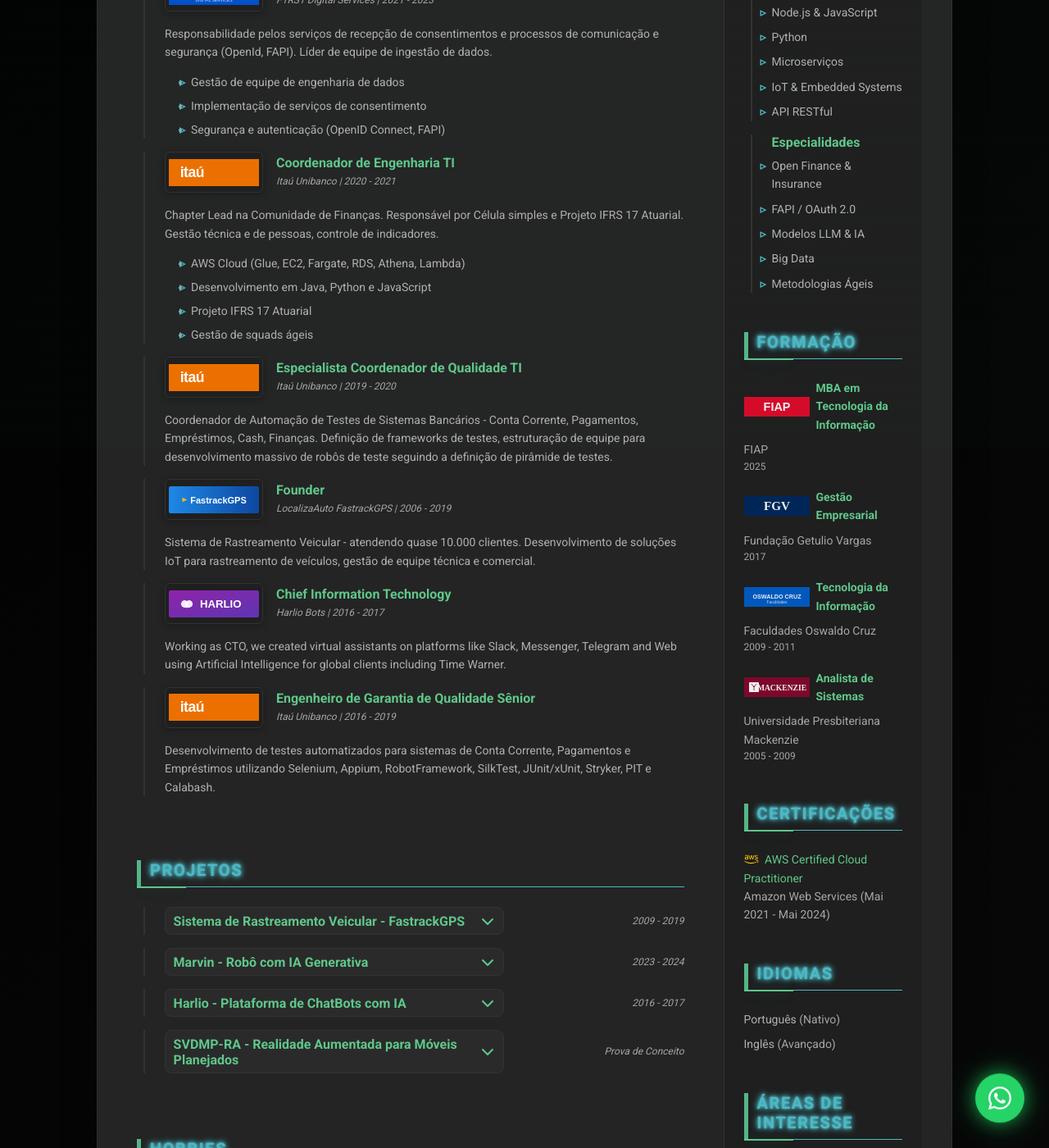
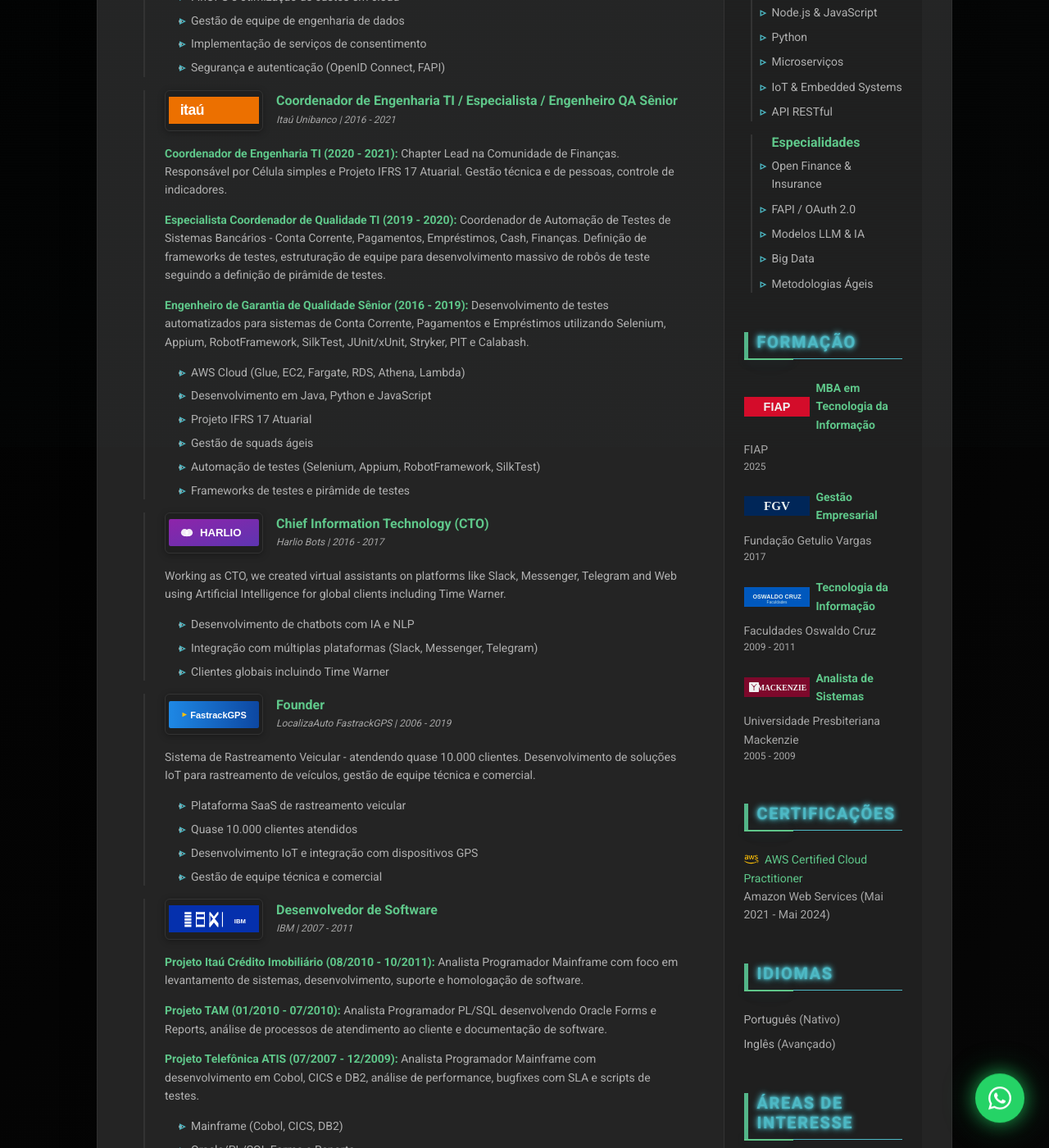
Before and after one commit to marvinmvns/cv2, a Jekyll site: the page index.html, which Jekyll copies as it is, in a window 1280 px wide and 1400 px high, scrolled down 855 px. Shown: the whole window at 82% size. Built offline with Jekyll 4.4.1, drawn with Linux system fonts in a browser that asks for light colours; nearby versions of some CDN libraries; library files that are not in the unit come from our copies; some of the changed text lies outside the part shown.

Commit message:
feat: reorganize work experience by company and add IBM + Systemplan
Experience Organization:
- Grouped all positions by company
- Chronological order (most recent first)
- Combined multiple positions at same company

Companies Added:
1. IBM (2007 - 2011): Desenvolvedor de Software
   - 3 major projects: Itaú Crédito Imobiliário, TAM, Telefônica ATIS
   - Mainframe development (Cobol, CICS, DB2)
   - Oracle PL/SQL Forms and Reports
   - Created IBM logo SVG with iconic striped design

2. Systemplan Consultoria (2005 - 2007): Analista de Sistemas Junior
   - Mainframe development and process analysis
   - Created Systemplan logo SVG

Consolidated Experiences:
- F1RST Digital Services (2021 - Presente): Senior Lead + IT Lead
- Itaú Unibanco (2016 - 2021): 3 positions combined
- Harlio Bots (2016 - 2017): CTO
- LocalizaAuto FastrackGPS (2006 - 2019): Founder
- IBM (2007 - 2011): Software Developer
- Systemplan (2005 - 2007): Junior Systems Analyst

Final Order (Chronological):
1. F1RST (2021 - Present)
2. Itaú (2016 - 2021)
3. Harlio (2016 - 2017)
4. FastrackGPS (2006 - 2019)
5. IBM (2007 - 2011)
6. Systemplan (2005 - 2007)

Benefits:
- Cleaner, more organized layout
- Shows career progression clearly
- Reduces repetition
- Emphasizes breadth of experience
- Complete 20+ year career timeline

🤖 Generated with [Claude Code](https://claude.com/claude-code)

Co-Authored-By: Claude <noreply@anthropic.com>

```diff
--- a/index.html
+++ b/index.html
@@ -78,40 +78,25 @@
 							<section class="work-section py-3">
 								<h3 class="text-uppercase resume-section-heading mb-4">Experiência Profissional</h3>
 
+								<!-- F1RST Digital Services: 2021 - Presente -->
 								<div class="item mb-3">
 									<div class="item-heading row align-items-center mb-2">
 										<div class="col-12 d-flex align-items-center mb-2">
 											<img src="assets/images/companies/f1rst-logo.svg" alt="F1RST Digital Services" class="company-logo me-3">
 											<div class="flex-grow-1">
-												<h4 class="item-title mb-1">Senior Lead</h4>
-												<div class="item-meta text-muted">F1RST Digital Services | 2023 - Presente</div>
+												<h4 class="item-title mb-1">Senior Lead / IT Lead</h4>
+												<div class="item-meta text-muted">F1RST Digital Services | 2021 - Presente</div>
 											</div>
 										</div>
 									</div>
 									<div class="item-content">
-										<p>Liderança técnica em projetos de Open Finance & Insurance, implementando soluções com FAPI/OAuth, Data Lake e FinOPS.</p>
+										<p><strong>Senior Lead (2023 - Presente):</strong> Liderança técnica em projetos de Open Finance & Insurance, implementando soluções com FAPI/OAuth, Data Lake e FinOPS.</p>
+										<p><strong>IT Lead (2021 - 2023):</strong> Responsabilidade pelos serviços de recepção de consentimentos e processos de comunicação e segurança (OpenId, FAPI). Líder de equipe de ingestão de dados.</p>
 										<ul class="resume-list">
 											<li>Open Finance & Open Insurance</li>
 											<li>Implementação FAPI / OAuth 2.0</li>
 											<li>Arquitetura de Data Lake</li>
 											<li>FinOPS e otimização de custos em cloud</li>
-										</ul>
-									</div>
-								</div><!--//item-->
-
-								<div class="item mb-3">
-									<div class="item-heading row align-items-center mb-2">
-										<div class="col-12 d-flex align-items-center mb-2">
-											<img src="assets/images/companies/f1rst-logo.svg" alt="F1RST Digital Services" class="company-logo me-3">
-											<div class="flex-grow-1">
-												<h4 class="item-title mb-1">IT Lead</h4>
-												<div class="item-meta text-muted">F1RST Digital Services | 2021 - 2023</div>
-											</div>
-										</div>
-									</div>
-									<div class="item-content">
-										<p>Responsabilidade pelos serviços de recepção de consentimentos e processos de comunicação e segurança (OpenId, FAPI). Líder de equipe de ingestão de dados.</p>
-										<ul class="resume-list">
 											<li>Gestão de equipe de engenharia de dados</li>
 											<li>Implementação de serviços de consentimento</li>
 											<li>Segurança e autenticação (OpenID Connect, FAPI)</li>
@@ -119,42 +104,54 @@
 									</div>
 								</div><!--//item-->
 
+								<!-- Itaú Unibanco: 2016 - 2021 -->
 								<div class="item mb-3">
 									<div class="item-heading row align-items-center mb-2">
 										<div class="col-12 d-flex align-items-center mb-2">
 											<img src="assets/images/companies/itau-logo.svg" alt="Itaú Unibanco" class="company-logo me-3">
 											<div class="flex-grow-1">
-												<h4 class="item-title mb-1">Coordenador de Engenharia TI</h4>
-												<div class="item-meta text-muted">Itaú Unibanco | 2020 - 2021</div>
+												<h4 class="item-title mb-1">Coordenador de Engenharia TI / Especialista / Engenheiro QA Sênior</h4>
+												<div class="item-meta text-muted">Itaú Unibanco | 2016 - 2021</div>
 											</div>
 										</div>
 									</div>
 									<div class="item-content">
-										<p>Chapter Lead na Comunidade de Finanças. Responsável por Célula simples e Projeto IFRS 17 Atuarial. Gestão técnica e de pessoas, controle de indicadores.</p>
+										<p><strong>Coordenador de Engenharia TI (2020 - 2021):</strong> Chapter Lead na Comunidade de Finanças. Responsável por Célula simples e Projeto IFRS 17 Atuarial. Gestão técnica e de pessoas, controle de indicadores.</p>
+										<p><strong>Especialista Coordenador de Qualidade TI (2019 - 2020):</strong> Coordenador de Automação de Testes de Sistemas Bancários - Conta Corrente, Pagamentos, Empréstimos, Cash, Finanças. Definição de frameworks de testes, estruturação de equipe para desenvolvimento massivo de robôs de teste seguindo a definição de pirâmide de testes.</p>
+										<p><strong>Engenheiro de Garantia de Qualidade Sênior (2016 - 2019):</strong> Desenvolvimento de testes automatizados para sistemas de Conta Corrente, Pagamentos e Empréstimos utilizando Selenium, Appium, RobotFramework, SilkTest, JUnit/xUnit, Stryker, PIT e Calabash.</p>
 										<ul class="resume-list">
 											<li>AWS Cloud (Glue, EC2, Fargate, RDS, Athena, Lambda)</li>
 											<li>Desenvolvimento em Java, Python e JavaScript</li>
 											<li>Projeto IFRS 17 Atuarial</li>
 											<li>Gestão de squads ágeis</li>
+											<li>Automação de testes (Selenium, Appium, RobotFramework, SilkTest)</li>
+											<li>Frameworks de testes e pirâmide de testes</li>
 										</ul>
 									</div>
 								</div><!--//item-->
 
+								<!-- Harlio Bots: 2016 - 2017 -->
 								<div class="item mb-3">
 									<div class="item-heading row align-items-center mb-2">
 										<div class="col-12 d-flex align-items-center mb-2">
-											<img src="assets/images/companies/itau-logo.svg" alt="Itaú Unibanco" class="company-logo me-3">
+											<img src="assets/images/companies/harlio-logo.svg" alt="Harlio Bots" class="company-logo me-3">
 											<div class="flex-grow-1">
-												<h4 class="item-title mb-1">Especialista Coordenador de Qualidade TI</h4>
-												<div class="item-meta text-muted">Itaú Unibanco | 2019 - 2020</div>
+												<h4 class="item-title mb-1">Chief Information Technology (CTO)</h4>
+												<div class="item-meta text-muted">Harlio Bots | 2016 - 2017</div>
 											</div>
 										</div>
 									</div>
 									<div class="item-content">
-										<p>Coordenador de Automação de Testes de Sistemas Bancários - Conta Corrente, Pagamentos, Empréstimos, Cash, Finanças. Definição de frameworks de testes, estruturação de equipe para desenvolvimento massivo de robôs de teste seguindo a definição de pirâmide de testes.</p>
+										<p>Working as CTO, we created virtual assistants on platforms like Slack, Messenger, Telegram and Web using Artificial Intelligence for global clients including Time Warner.</p>
+										<ul class="resume-list">
+											<li>Desenvolvimento de chatbots com IA e NLP</li>
+											<li>Integração com múltiplas plataformas (Slack, Messenger, Telegram)</li>
+											<li>Clientes globais incluindo Time Warner</li>
+										</ul>
 									</div>
 								</div><!--//item-->
 
+								<!-- LocalizaAuto FastrackGPS: 2006 - 2019 -->
 								<div class="item mb-3">
 									<div class="item-heading row align-items-center mb-2">
 										<div class="col-12 d-flex align-items-center mb-2">
@@ -167,36 +164,58 @@
 									</div>
 									<div class="item-content">
 										<p>Sistema de Rastreamento Veicular - atendendo quase 10.000 clientes. Desenvolvimento de soluções IoT para rastreamento de veículos, gestão de equipe técnica e comercial.</p>
+										<ul class="resume-list">
+											<li>Plataforma SaaS de rastreamento veicular</li>
+											<li>Quase 10.000 clientes atendidos</li>
+											<li>Desenvolvimento IoT e integração com dispositivos GPS</li>
+											<li>Gestão de equipe técnica e comercial</li>
+										</ul>
 									</div>
 								</div><!--//item-->
 
+								<!-- IBM: 2007 - 2011 -->
 								<div class="item mb-3">
 									<div class="item-heading row align-items-center mb-2">
 										<div class="col-12 d-flex align-items-center mb-2">
-											<img src="assets/images/companies/harlio-logo.svg" alt="Harlio Bots" class="company-logo me-3">
+											<img src="assets/images/companies/ibm-logo.svg" alt="IBM" class="company-logo me-3">
 											<div class="flex-grow-1">
-												<h4 class="item-title mb-1">Chief Information Technology</h4>
-												<div class="item-meta text-muted">Harlio Bots | 2016 - 2017</div>
+												<h4 class="item-title mb-1">Desenvolvedor de Software</h4>
+												<div class="item-meta text-muted">IBM | 2007 - 2011</div>
 											</div>
 										</div>
 									</div>
 									<div class="item-content">
-										<p>Working as CTO, we created virtual assistants on platforms like Slack, Messenger, Telegram and Web using Artificial Intelligence for global clients including Time Warner.</p>
+										<p><strong>Projeto Itaú Crédito Imobiliário (08/2010 - 10/2011):</strong> Analista Programador Mainframe com foco em levantamento de sistemas, desenvolvimento, suporte e homologação de software.</p>
+										<p><strong>Projeto TAM (01/2010 - 07/2010):</strong> Analista Programador PL/SQL desenvolvendo Oracle Forms e Reports, análise de processos de atendimento ao cliente e documentação de software.</p>
+										<p><strong>Projeto Telefônica ATIS (07/2007 - 12/2009):</strong> Analista Programador Mainframe com desenvolvimento em Cobol, CICS e DB2, análise de performance, bugfixes com SLA e scripts de testes.</p>
+										<ul class="resume-list">
+											<li>Mainframe (Cobol, CICS, DB2)</li>
+											<li>Oracle/PL/SQL Forms e Reports</li>
+											<li>Ferramentas: Control M, Harvest, Endevor, TSO</li>
+											<li>Análise de performance e otimização</li>
+											<li>Clientes: Itaú, TAM, Telefônica</li>
+										</ul>
 									</div>
 								</div><!--//item-->
 
+								<!-- Systemplan Consultoria: 2005 - 2007 -->
 								<div class="item">
 									<div class="item-heading row align-items-center mb-2">
 										<div class="col-12 d-flex align-items-center mb-2">
-											<img src="assets/images/companies/itau-logo.svg" alt="Itaú Unibanco" class="company-logo me-3">
+											<img src="assets/images/companies/systemplan-logo.svg" alt="Systemplan Consultoria" class="company-logo me-3">
 											<div class="flex-grow-1">
-												<h4 class="item-title mb-1">Engenheiro de Garantia de Qualidade Sênior</h4>
-												<div class="item-meta text-muted">Itaú Unibanco | 2016 - 2019</div>
+												<h4 class="item-title mb-1">Analista de Sistemas Junior</h4>
+												<div class="item-meta text-muted">Systemplan Consultoria | 2005 - 2007</div>
 											</div>
 										</div>
 									</div>
 									<div class="item-content">
-										<p>Desenvolvimento de testes automatizados para sistemas de Conta Corrente, Pagamentos e Empréstimos utilizando Selenium, Appium, RobotFramework, SilkTest, JUnit/xUnit, Stryker, PIT e Calabash.</p>
+										<p>Desenvolvimento e análise de sistemas em ambiente Mainframe. Foco em processos corporativos e ferramentas de gestão de código.</p>
+										<ul class="resume-list">
+											<li>Mainframe (COBOL, CICS, DB2)</li>
+											<li>Análise de processos</li>
+											<li>Ferramentas: Control M, Harvest, Endevor, TSO</li>
+										</ul>
 									</div>
 								</div><!--//item-->
 
```
Also changed, not shown: assets/images/companies/ibm-logo.svg (added), assets/images/companies/systemplan-logo.svg (added).
